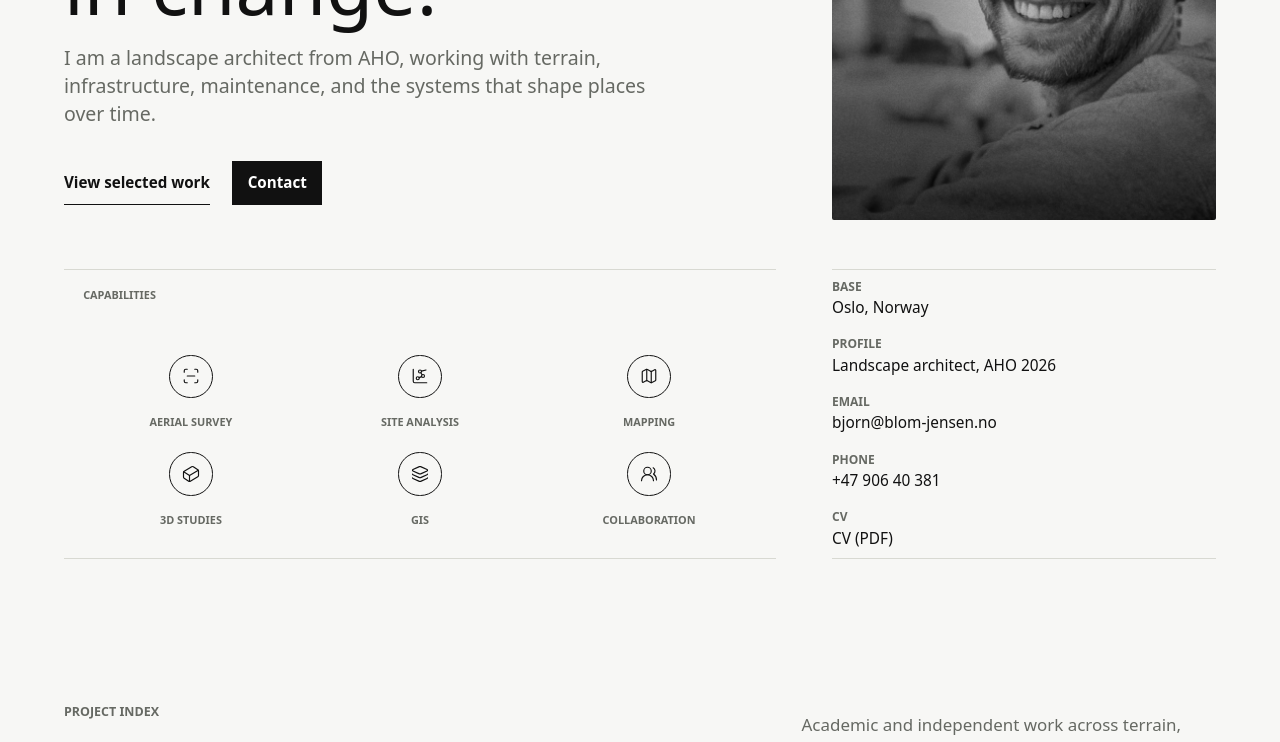
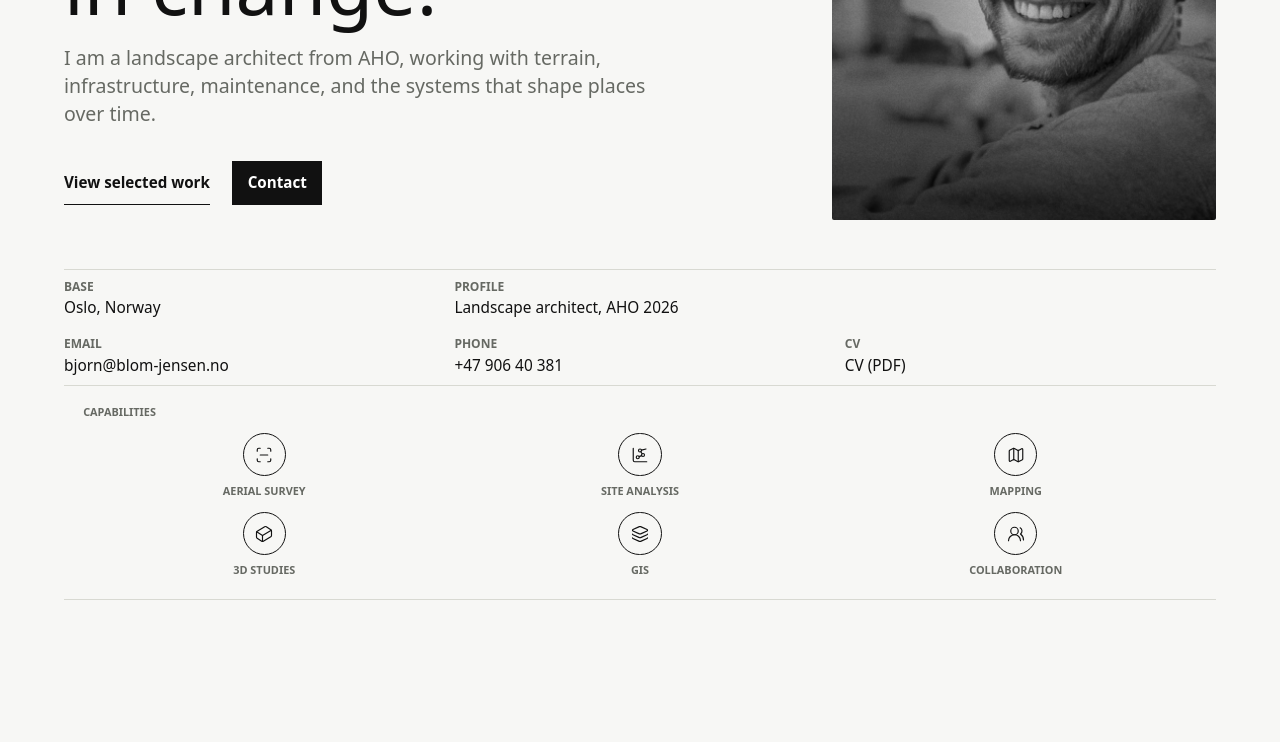
Before and after one commit to blomjensen/blomjensen.github.io, a React (Vite) app: page / in a window 1280 px wide. Shown: the part 447-1189 px from the top of the page. Built offline with nearby package versions, Linux system fonts and the light colour scheme.

Commit message:
Adjust hero contact metadata order

```diff
--- a/src/custom.css
+++ b/src/custom.css
@@ -438,18 +438,20 @@ figcaption {
 
 .hero-lower {
   display: grid;
-  grid-template-areas: "capabilities details";
-  grid-template-columns: minmax(0, 1fr) minmax(18rem, 24rem);
-  align-items: stretch;
+  grid-template-areas:
+    "details"
+    "capabilities";
+  grid-template-columns: 1fr;
+  align-items: start;
   max-width: var(--content-max);
   margin: 3rem auto 0;
-  gap: 3.5rem;
+  gap: 0;
 }
 
 .hero-details {
   grid-area: details;
   display: grid;
-  grid-template-columns: 1fr;
+  grid-template-columns: repeat(3, minmax(0, 1fr));
   column-gap: 1.2rem;
   min-width: 0;
   margin: 0;
@@ -461,6 +463,23 @@ figcaption {
   min-height: 0;
   min-width: 0;
   padding: 0.55rem 0;
+}
+
+@media (min-width: 861px) {
+  .hero-details > div:nth-child(3) {
+    grid-column: 1;
+    grid-row: 2;
+  }
+
+  .hero-details > div:nth-child(4) {
+    grid-column: 2;
+    grid-row: 2;
+  }
+
+  .hero-details > div:nth-child(5) {
+    grid-column: 3;
+    grid-row: 2;
+  }
 }
 
 dt,
@@ -501,7 +520,7 @@ dd {
   min-width: 0;
   margin: 0;
   padding: 1.15rem 1.2rem 1.35rem;
-  border-top: 1px solid var(--line);
+  border-top: 0;
   border-bottom: 1px solid var(--line);
 }
 
```
